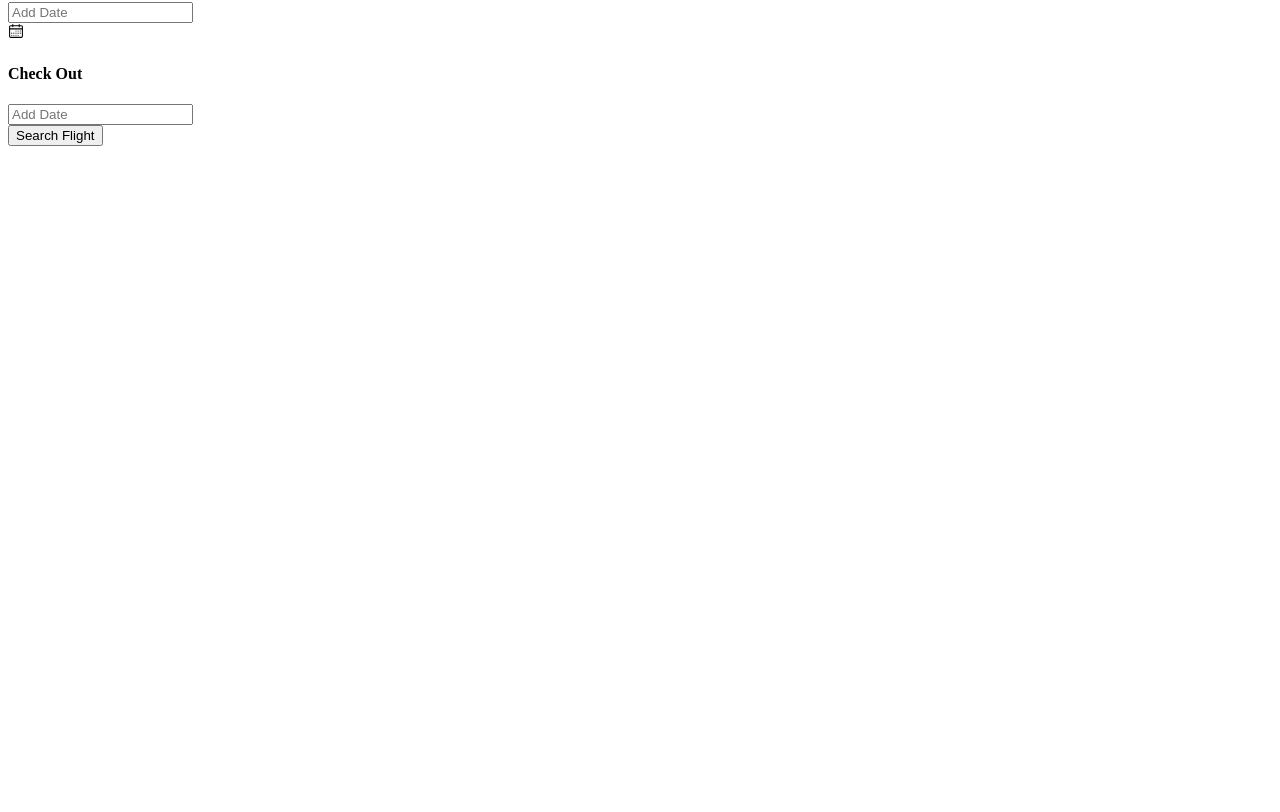
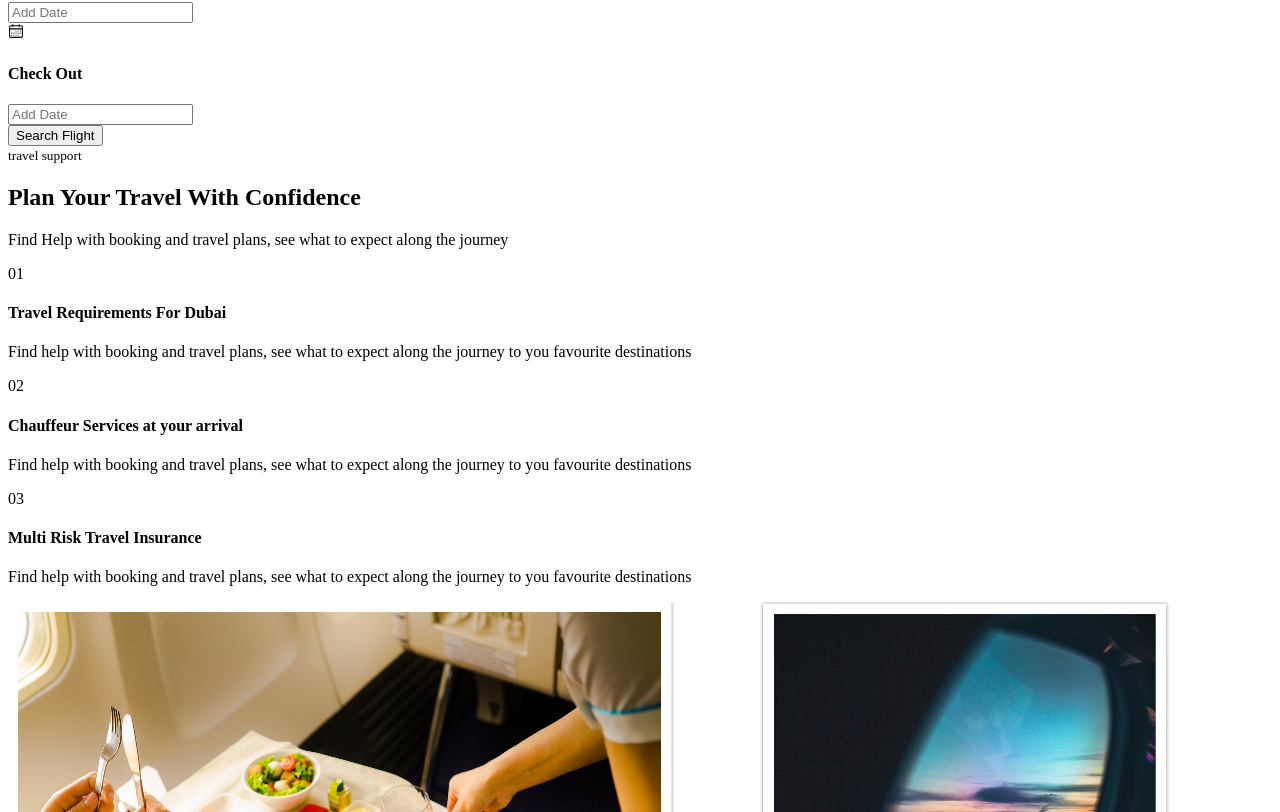
Before and after one commit to prayush21/flight-booking-react, a React (Vite) app: page / in a window 1280 px wide. Shown: the part 1208-2020 px from the top of the page. Before the commit the page ends 1362 px from the top, so only its background shows below. Built offline with nearby package versions, Linux system fonts and the light colour scheme; the HTML template or start-up script is replaced by a standard one.

Commit message:
Add Support Component

```diff
--- a/src/App.tsx
+++ b/src/App.tsx
@@ -15,6 +15,7 @@
       <Navbar />
       <Home />
       <Search />
+      <Support />
     </div>
   );
 };
--- a/src/Components/Support/Support.tsx
+++ b/src/Components/Support/Support.tsx
@@ -1,7 +1,58 @@
 import React from "react";
 
+import collage from "./../../assets/collage.png";
+
 const Support = () => {
-  return <div>Support</div>;
+  return (
+    <div className="support container section">
+      <div className="sectionContainer">
+        <div className="titlesDiv">
+          <small>travel support</small>
+          <h2>Plan Your Travel With Confidence</h2>
+          <p>
+            Find Help with booking and travel plans, see what to expect along
+            the journey
+          </p>
+        </div>
+        <div className="infoDiv grid">
+          <div className="textDiv grid">
+            <div className="singleInfo">
+              <span className="number">01</span>
+              <h4>Travel Requirements For Dubai</h4>
+              <p>
+                Find help with booking and travel plans, see what to expect
+                along the journey to you favourite destinations
+              </p>
+            </div>
+
+            <div className="singleInfo">
+              <span className="number colorOne">02</span>
+              <h4>Chauffeur Services at your arrival</h4>
+              <p>
+                {" "}
+                Find help with booking and travel plans, see what to expect
+                along the journey to you favourite destinations
+              </p>
+            </div>
+
+            <div className="singleInfo">
+              <span className="number colorTwo ">03</span>
+              <h4>Multi Risk Travel Insurance</h4>
+              <p>
+                {" "}
+                Find help with booking and travel plans, see what to expect
+                along the journey to you favourite destinations
+              </p>
+            </div>
+          </div>
+
+          <div className="imgDiv">
+            <img src={collage} alt="" />
+          </div>
+        </div>
+      </div>
+    </div>
+  );
 };
 
 export default Support;
--- a/src/main.css
+++ b/src/main.css
@@ -306,4 +306,41 @@
   opacity: 0.5;
 }
 
+.support .sectionContainer .titlesDiv {
+  text-align: center;
+}
+.support .sectionContainer .titlesDiv small {
+  letter-spacing: 0.8rem;
+  text-transform: uppercase;
+  font-size: 13px;
+  line-height: 1.5rem;
+  color: var(--blackColor);
+}
+.support .sectionContainer .infoDiv {
+  margin-top: 2rem;
+  gap: 1.5rem;
+}
+.support .sectionContainer .infoDiv .textDiv {
+  gap: 1.5rem;
+}
+.support .sectionContainer .infoDiv .textDiv .number {
+  background-color: var(--PrimaryColor);
+  color: var(--whiteColor);
+  font-weight: 700;
+  font-size: 13px;
+  border-radius: 3rem;
+  padding: 5px 12px;
+  text-align: center;
+}
+.support .sectionContainer .infoDiv .textDiv .colorOne {
+  background-color: var(--colorOne);
+}
+.support .sectionContainer .infoDiv .textDiv .colorTwo {
+  background-color: var(--colorTwo);
+}
+.support .sectionContainer .infoDiv .imgDiv img {
+  width: 100%;
+  max-width: 480px;
+}
+
 /*# sourceMappingURL=main.css.map */
--- a/src/main.scss
+++ b/src/main.scss
@@ -366,3 +366,58 @@
         }
     }
 }
+
+//Support Component Styling
+.support{
+    .sectionContainer{
+        .titlesDiv{
+            text-align: center;
+            small{
+                letter-spacing: .8rem;
+                text-transform: uppercase;
+                font-size: 13px;
+                line-height: 1.5rem;
+                color: var(--blackColor);
+            }
+        }
+
+        .infoDiv{
+
+            margin-top: 2rem;
+            gap: 1.5rem;
+
+            .textDiv{
+                gap: 1.5rem;
+
+                .number{
+                    background-color: var(--PrimaryColor);
+                    color: var(--whiteColor);
+                    font-weight: 700;
+                    font-size: 13px;
+                    border-radius: 3rem;
+                    padding: 5px 12px;
+                    text-align: center;
+                }
+
+                .colorOne{
+                    background-color: var(--colorOne);
+                }
+
+                .colorTwo{
+                    background-color: var(--colorTwo);
+                }
+            }
+
+            .imgDiv{
+                img{
+                    width: 100%;
+                    max-width: 480px;
+                }
+            }
+        }
+
+
+
+    }
+
+}
```
Also changed, not shown: src/assets/collage.png (added), 1 other file (tests, documents, lock files or other folders).
